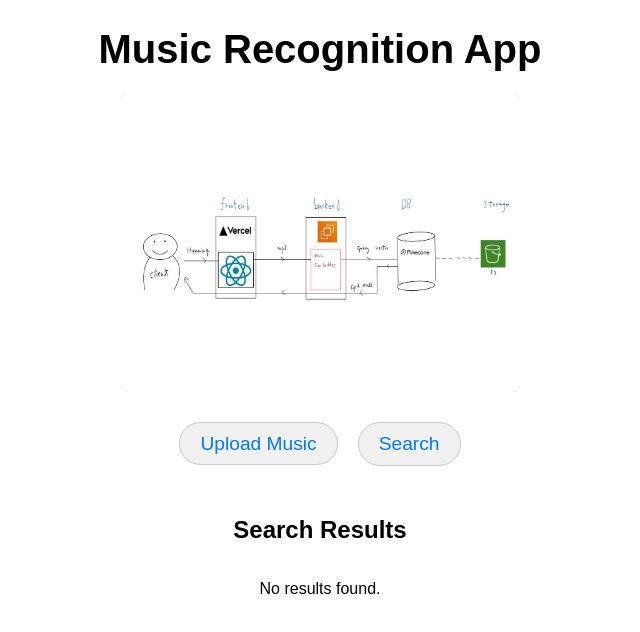
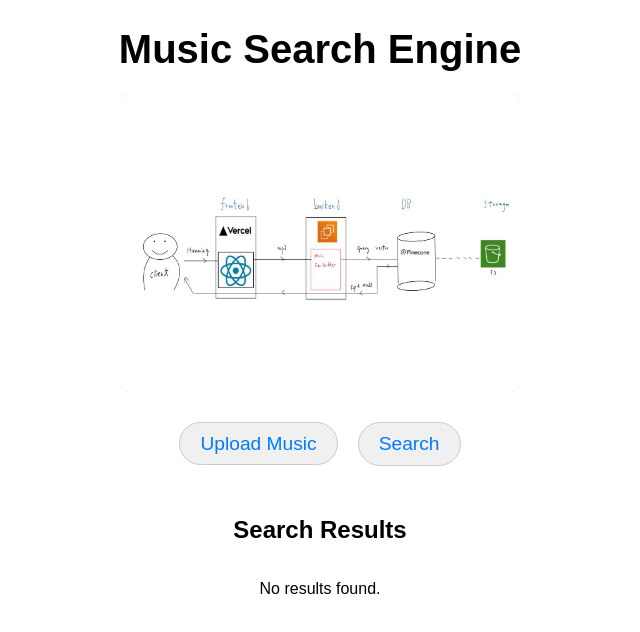
Before and after one commit to 1155194577/AIST2010frontend, a React (Vite) app: page / in a window 1280 px wide. Shown: the top 632 px of the page, without its empty margins (320-960 px from the left). Built offline with nearby package versions, Linux system fonts and the light colour scheme.

Commit message:
changed title name and file name

```diff
--- a/index.html
+++ b/index.html
@@ -3,7 +3,7 @@
   <head>
     <meta charset="UTF-8" />
     <meta name="viewport" content="width=device-width, initial-scale=1.0" />
-    <title>Music Recognition App</title>
+    <title>Music Search Engine</title>
   </head>
   <body>
     <div id="root"></div>
--- a/src/App.tsx
+++ b/src/App.tsx
@@ -62,11 +62,11 @@ const App: React.FC = () => {
 
   return (
     <div className="container">
-      <h1>Music Recognition App</h1>
+      <h1>Music Search Engine</h1>
 
       <div className="image-area">
         <img
-          src="/WhatsApp Image 2024-11-05 at 11.36.10.jpeg"
+          src="/flowChart.jpeg"
           alt="Image Area"
           style={{ width: '400px', height: '300px', borderRadius: '8px' }}
         />
```
Also changed, not shown: public/flowChart.jpeg (renamed from public/WhatsApp Image 2024-11-05 at 11.36.10.jpeg).
